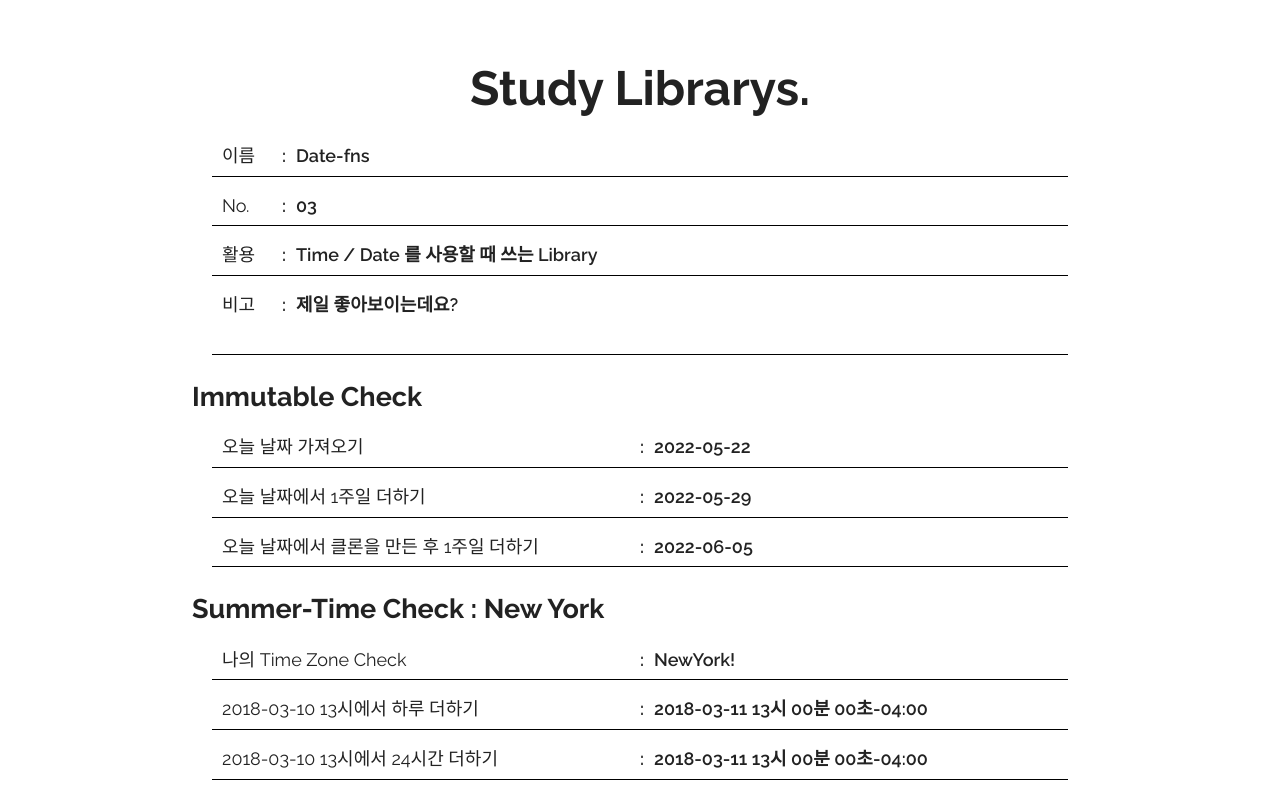
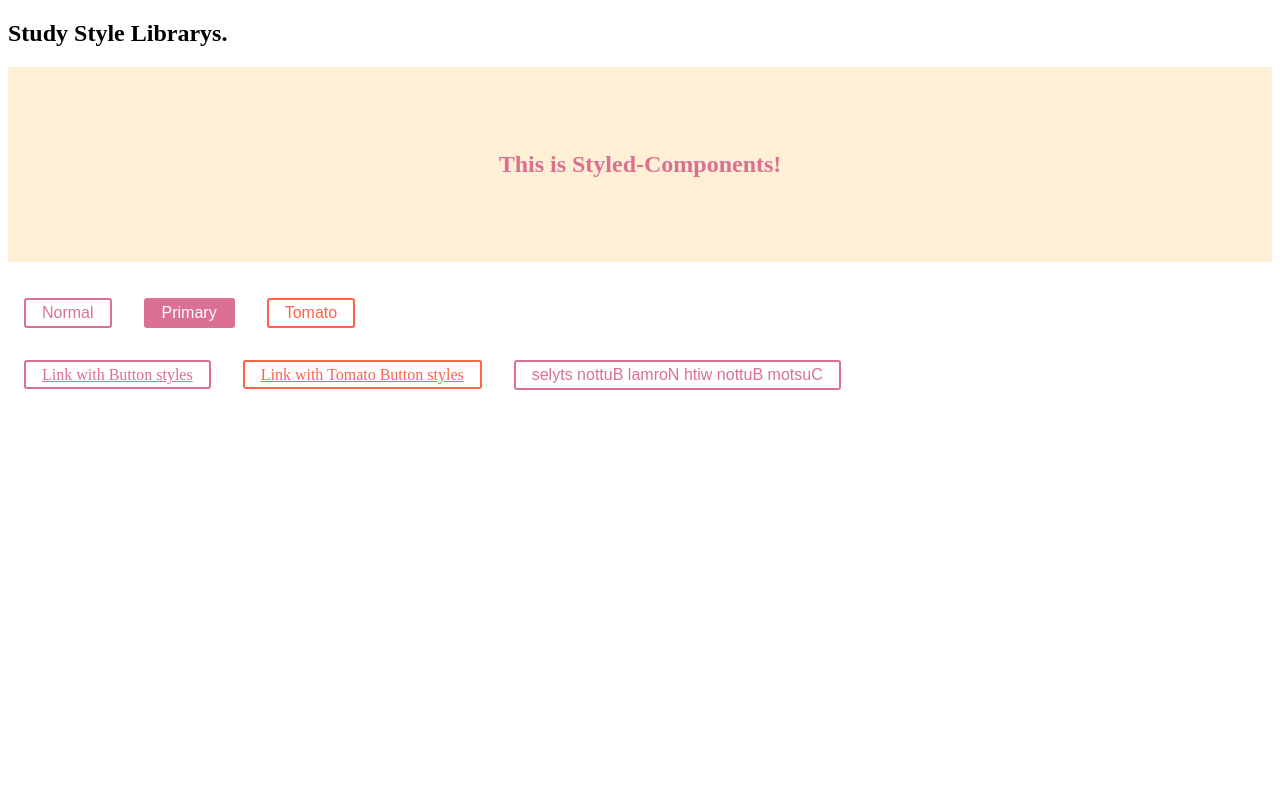
Before and after one commit to KwagDaeho/librarys, a React (Create React App) app: page / in a window 1280 px wide. Shown: the top 800 px of the page. Built offline with nearby package versions, Linux system fonts and the light colour scheme.

Commit message:
add:StyledComponents

```diff
--- a/package.json
+++ b/package.json
@@ -14,6 +14,7 @@
     "react": "^18.1.0",
     "react-dom": "^18.1.0",
     "react-scripts": "5.0.1",
+    "styled-components": "^5.3.5",
     "web-vitals": "^2.1.4"
   },
   "scripts": {
--- a/src/App.js
+++ b/src/App.js
@@ -1,12 +1,11 @@
-import "./asset/css/0-reset.css";
-import "./asset/css/1-asset.css";
-import "./asset/css/2-object.css";
-import Index from "./Components/Index";
+// import Index from "./Components/Index";
+import MyIndex from "./Components/MyIndex";
 
 function App() {
   return (
     <div className="App">
-      <Index />
+      {/* <Index /> */}
+      <MyIndex />
     </div>
   );
 }
--- a/src/Components/Index.jsx
+++ b/src/Components/Index.jsx
@@ -1,11 +1,14 @@
 import React from "react";
 import DateFns from "./Librarys/DateFns";
-import Title from "./Title";
+import TitleIndex from "./TitleIndex";
+import "../asset/css/0-reset.css";
+import "../asset/css/1-asset.css";
+import "../asset/css/2-object.css";
 
 export default function Index() {
   return (
     <div id="index-page" className="wrap">
-      <Title></Title>
+      <TitleIndex tag="Time"></TitleIndex>
       <DateFns></DateFns>
     </div>
   );
--- /dev/null
+++ b/src/Components/Librarys/StyledComponents.jsx
@@ -0,0 +1,70 @@
+import React from "react";
+import styled from "styled-components";
+
+export default function StyledComponents() {
+  const Title = styled.h1`
+    font-size: 1.5em;
+    text-align: center;
+    color: palevioletred;
+  `;
+  const Wrapper = styled.section`
+    padding: 4em;
+    background: papayawhip;
+    margin: 20px auto;
+  `;
+  const Button = styled.button`
+    background: ${(props) => (props.primary ? "palevioletred" : "white")};
+    color: ${(props) => (props.primary ? "white" : "palevioletred")};
+    font-size: 1em;
+    margin: 1em;
+    padding: 0.25em 1em;
+    border: 2px solid palevioletred;
+    border-radius: 3px;
+  `;
+  const TomatoButton = styled(Button)`
+    color: tomato;
+    border-color: tomato;
+  `;
+  const ReversedButton = (props) => (
+    <Button {...props} children={props.children.split("").reverse()} />
+  );
+  return (
+    <div>
+      <Wrapper>
+        <Title>This is Styled-Components!</Title>
+      </Wrapper>
+      <>
+        <Button
+          onClick={() => {
+            alert("Normal BTN");
+          }}
+        >
+          Normal
+        </Button>
+        <Button
+          onClick={() => {
+            alert("Primary BTN");
+          }}
+          primary
+        >
+          Primary
+        </Button>
+        <TomatoButton>Tomato</TomatoButton>
+        <br />
+      </>
+      <>
+        <Button as="a" href="#">
+          Link with Button styles
+        </Button>
+        <TomatoButton as="a" href="#">
+          Link with Tomato Button styles
+        </TomatoButton>
+      </>
+      <>
+        <Button as={ReversedButton}>
+          Custom Button with Normal Button styles
+        </Button>
+      </>
+    </div>
+  );
+}
--- /dev/null
+++ b/src/Components/MyIndex.jsx
@@ -0,0 +1,12 @@
+import React from "react";
+import StyledComponents from "./Librarys/StyledComponents";
+import MyTitle from "./MyTitle";
+
+export default function MyIndex() {
+  return (
+    <div id="index-page" className="wrap">
+      <MyTitle tag="Style" />
+      <StyledComponents />
+    </div>
+  );
+}
--- /dev/null
+++ b/src/Components/MyTitle.jsx
@@ -0,0 +1,13 @@
+import React from "react";
+
+export default function MyTitle(props) {
+  return (
+    <div>
+      <section>
+        <div>
+          <h1>Study {props.tag} Librarys.</h1>
+        </div>
+      </section>
+    </div>
+  );
+}
--- a/src/Components/Title.jsx
+++ b/src/Components/TitleIndex.jsx
@@ -1,11 +1,11 @@
 import React from "react";
 
-export default function Title() {
+export default function TitleIndex(props) {
   return (
     <div>
       <section id="sec01">
         <div className="my-h1 pt-50 ta-c">
-          <h1 className="fz-48">Study Librarys.</h1>
+          <h1 className="fz-48">Study {props.tag} Librarys.</h1>
         </div>
       </section>
     </div>
```
Also changed, not shown: 1 other file (tests, documents, lock files or other folders).
